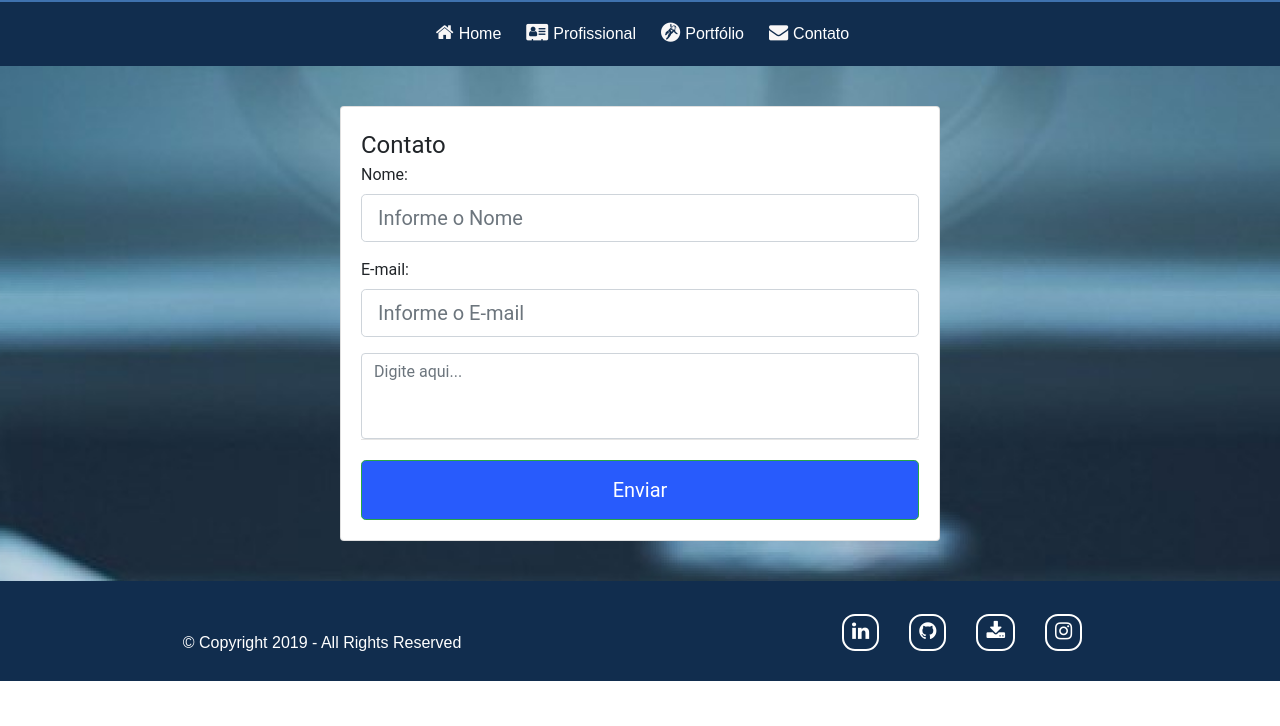
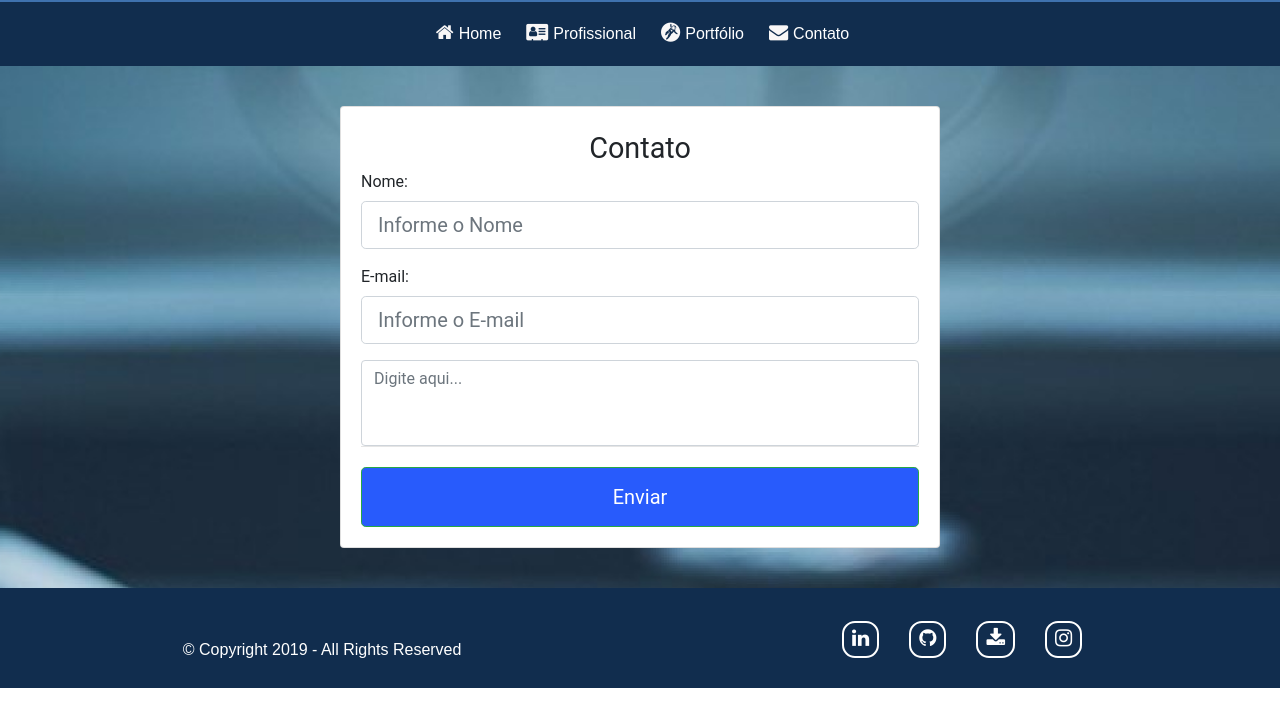
Before and after one commit to yurirolandi/Vue-Portfolio, a Vue app: page /Contato in a window 1280 px wide. Shown: the top 726 px of the page. Built offline with nearby package versions, Linux system fonts and the light colour scheme; what vue2-smooth-scroll would draw is missing.

Commit message:
Iniciando transição de pagina

```diff
--- a/package.json
+++ b/package.json
@@ -20,6 +20,7 @@
     "querystringify": "^2.1.1",
     "register-service-worker": "^1.6.2",
     "smooth-scroll": "^16.1.0",
+    "vee-validate": "^2.2.11",
     "vue": "^2.6.10",
     "vue-cli-plugin-bootstrap-vue": "^0.4.0",
     "vue-generate-component": "^2.0.0",
--- a/src/App.vue
+++ b/src/App.vue
@@ -1,7 +1,9 @@
 <template>
   <div id="app">
     <MyHeader />
-    <router-view/>
+    <transition name="fade">
+      <router-view/>
+    </transition>
     <MyFooter />
   </div>
 </template>
--- /dev/null
+++ b/src/assets/scss/_partial/_animation.scss
@@ -0,0 +1,11 @@
+
+.fade-enter-active {
+    transition: all .2s;
+}
+.fade-leave-active {
+    transition: all .7s cubic-bezier(1.0, 0.5, 0.8, 1.0);
+}
+.fade-enter, .fade-leave-to{
+    transform: translateX(10px);
+    opacity: 0;
+}
--- a/src/assets/scss/main.scss
+++ b/src/assets/scss/main.scss
@@ -1,4 +1,5 @@
 @import '_partial/variables',
 '_partial/_typography',
 '_partial/mixins',
-'_partial/page';
+'_partial/page',
+'_partial/_animation';
--- a/src/components/Contato/Contato.html
+++ b/src/components/Contato/Contato.html
@@ -4,7 +4,7 @@
   </b-alert>
 
   <b-card class="size">
-    <span class="titulo">Contato</span>
+    <div class="titulo">Contato</div>
     <b-form-group label="Nome:">
       <b-form-input type="text" size="lg" v-model="usuario.nome" placeholder="Informe o Nome">
       </b-form-input>
@@ -24,7 +24,7 @@
     <hr>
 
     <b-button
-     @click="enviar" size="lg" variant="success" class="btn">Enviar
+     @click="enviar" size="lg" variant="success" class="btn" v-bind:disabled="!isValid">Enviar
     </b-button>
   </b-card>
 
--- a/src/components/Contato/Contato.js
+++ b/src/components/Contato/Contato.js
@@ -13,7 +13,9 @@ export default {
     }
   },
   computed: {
-
+    isValid: function () {
+      return this.name != '' && this.email != ''
+    }
   },
   methods: {
     enviar(){
--- a/src/components/Contato/Contato.scss
+++ b/src/components/Contato/Contato.scss
@@ -25,7 +25,8 @@
         display: flex;
 
         .titulo{
-            font-size: 1.5em;
+            font-size: 1.8em;
+            text-align: center;
         }
     }
 
--- a/src/components/Inicial/Inicial.html
+++ b/src/components/Inicial/Inicial.html
@@ -1,4 +1,3 @@
-
 <section class="inicial">
   <div class="painel">
     <div class="painel-option">
--- a/src/main.js
+++ b/src/main.js
@@ -3,6 +3,7 @@ import App from './App.vue'
 import router from './router'
 import store from './store'
 import BootstrapVue from 'bootstrap-vue'
+import VeeValidate from 'vee-validate'
 
 import { library } from '@fortawesome/fontawesome-svg-core'
 import { faUserSecret } from '@fortawesome/free-solid-svg-icons'
@@ -23,6 +24,7 @@ import 'font-awesome/css/font-awesome.css'
 
 
 Vue.use(BootstrapVue)
+Vue.use(VeeValidate);
 
 library.add(faUserSecret)
 
```
Also changed, not shown: 1 other file (tests, documents, lock files or other folders). Lines whose indentation alone changed are shown as unchanged.
